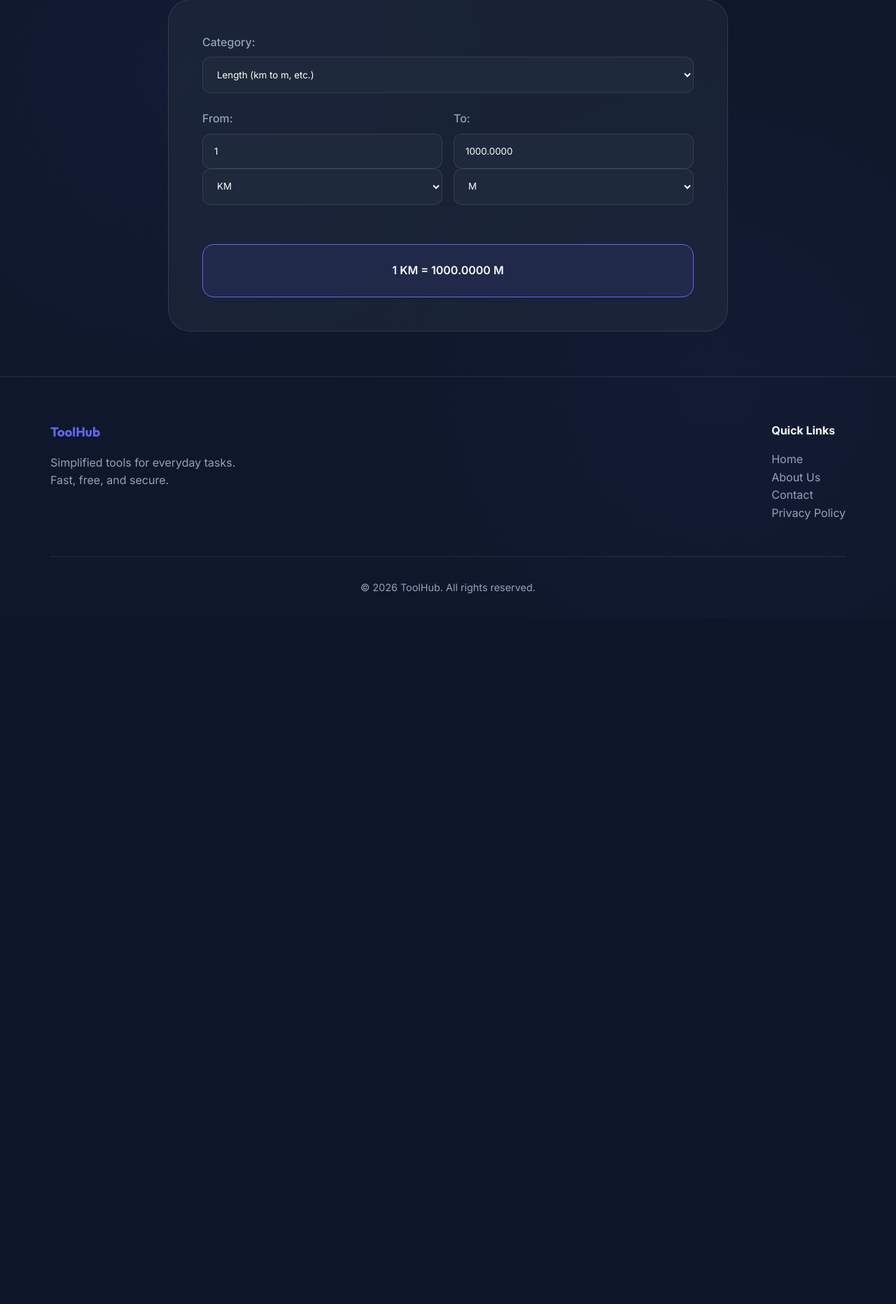
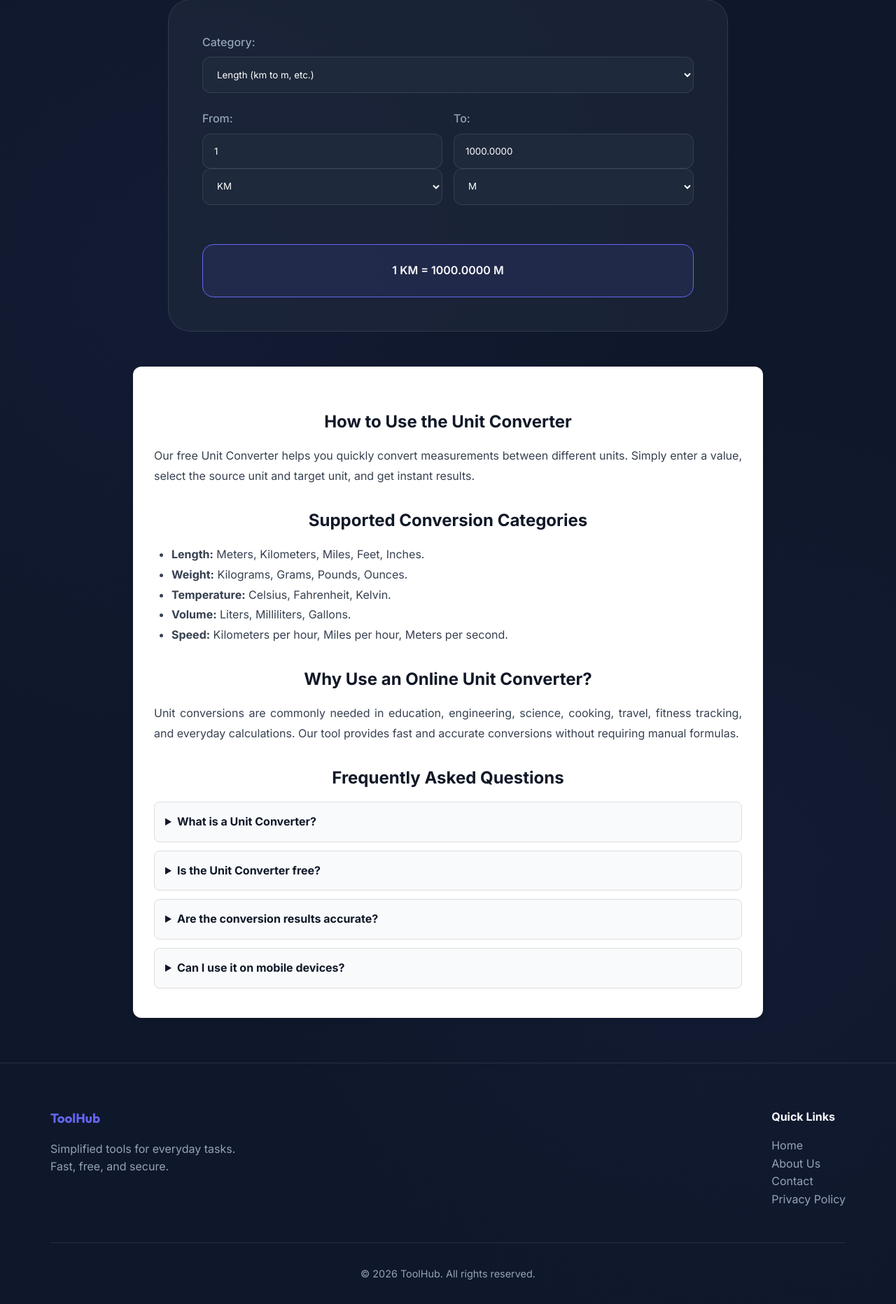
Before and after one commit to tashfeenafifa65-bit/utility-tools-hub, a Flask app: page /tool/unit-converter in a window 1280 px wide. Shown: the part 226-2090 px from the top of the page at 70% size. Before the commit the page ends 1075 px from the top, so only its background shows below. Run offline with Flask 3, Linux system fonts and the light colour scheme.

Commit message:
Add SEO content to Unit Converter

```diff
--- a/templates/tools/unit-converter.html
+++ b/templates/tools/unit-converter.html
@@ -37,6 +37,61 @@
             <p id="conversion-text" style="text-align: center; font-weight: 600;"></p>
         </div>
     </div>
+</div>
+<div class="seo-content">
+
+    <h2>How to Use the Unit Converter</h2>
+    <p>
+        Our free Unit Converter helps you quickly convert measurements between different units.
+        Simply enter a value, select the source unit and target unit, and get instant results.
+    </p>
+
+    <h2>Supported Conversion Categories</h2>
+    <ul>
+        <li><strong>Length:</strong> Meters, Kilometers, Miles, Feet, Inches.</li>
+        <li><strong>Weight:</strong> Kilograms, Grams, Pounds, Ounces.</li>
+        <li><strong>Temperature:</strong> Celsius, Fahrenheit, Kelvin.</li>
+        <li><strong>Volume:</strong> Liters, Milliliters, Gallons.</li>
+        <li><strong>Speed:</strong> Kilometers per hour, Miles per hour, Meters per second.</li>
+    </ul>
+
+    <h2>Why Use an Online Unit Converter?</h2>
+    <p>
+        Unit conversions are commonly needed in education, engineering, science,
+        cooking, travel, fitness tracking, and everyday calculations.
+        Our tool provides fast and accurate conversions without requiring manual formulas.
+    </p>
+
+    <h2>Frequently Asked Questions</h2>
+
+    <details>
+        <summary>What is a Unit Converter?</summary>
+        <p>
+            A Unit Converter is a tool that converts values from one measurement unit to another.
+        </p>
+    </details>
+
+    <details>
+        <summary>Is the Unit Converter free?</summary>
+        <p>
+            Yes, this tool is completely free and available online.
+        </p>
+    </details>
+
+    <details>
+        <summary>Are the conversion results accurate?</summary>
+        <p>
+            Yes, all calculations use standard conversion formulas.
+        </p>
+    </details>
+
+    <details>
+        <summary>Can I use it on mobile devices?</summary>
+        <p>
+            Yes, the converter works on desktops, tablets, and smartphones.
+        </p>
+    </details>
+
 </div>
 {% endblock %}
 
```
